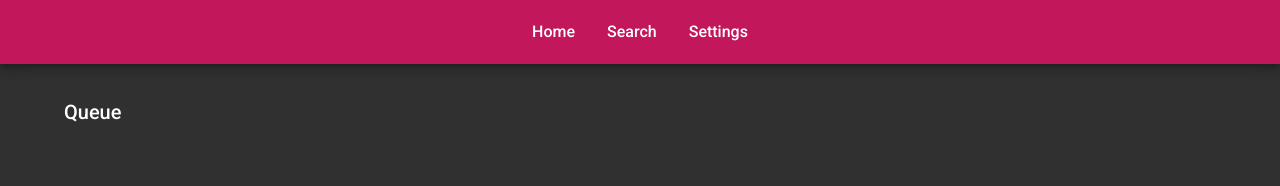
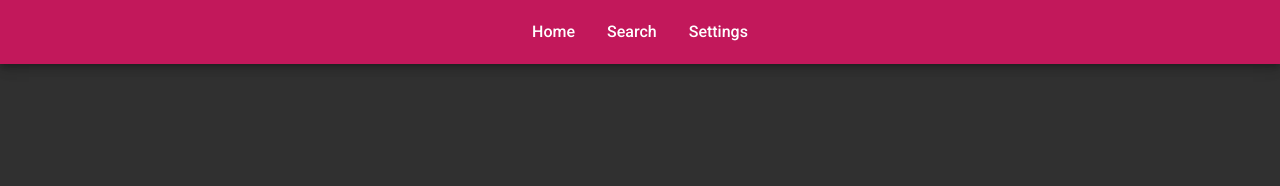
Before and after one commit to bryanpaik/anime-frontend, an Angular app: page /home in a window 1280 px wide. Shown: the top 186 px of the page. Built offline with nearby package versions, Linux system fonts and the light colour scheme.

Commit message:
fix-queuing

```diff
--- a/src/app/app-routing.module.ts
+++ b/src/app/app-routing.module.ts
@@ -10,6 +10,7 @@ import { VideoPlayerComponent } from './components/video-player/video-player.com
 import { WatchlistComponent } from './components/topbar/watchlist/watchlist.component';
 
 const routes: Routes = [
+  { path: '', redirectTo: "/home", pathMatch: 'full'},
   { path: 'watchlist', component: WatchlistComponent},
   { path: 'home', component: HomeComponent},
   { path: 'categories', component: CategoriesComponent},
--- a/src/app/components/topbar/home/home.component.html
+++ b/src/app/components/topbar/home/home.component.html
@@ -1,4 +1,6 @@
 <div class="page-padding">
-    <h2 style="margin: 0 0 0">Queue</h2>
-    <anime-card-list [results]="queue" [columns]="6"></anime-card-list>
+    <div *ngIf="queue.length">
+        <h2 style="margin: 0 0 0">Queue</h2>
+        <anime-card-list [results]="queue" [columns]="6"></anime-card-list>
+    </div>
 </div>
--- a/src/app/components/topbar/home/home.component.ts
+++ b/src/app/components/topbar/home/home.component.ts
@@ -1,4 +1,5 @@
 import { Component, OnInit } from '@angular/core';
+import { IAnimeListing } from 'src/app/utils/interfaces/animeListing';
 import { FileStorageService } from 'src/app/utils/services/file-storage.service';
 
 @Component({
@@ -7,7 +8,7 @@ import { FileStorageService } from 'src/app/utils/services/file-storage.service'
   styleUrls: ['./home.component.scss'],
 })
 export class HomeComponent implements OnInit {
-  queue: any;
+  queue: IAnimeListing[] = [];
   constructor(private fileStore: FileStorageService) {}
 
   ngOnInit(): void {
--- a/src/app/utils/services/file-storage.service.ts
+++ b/src/app/utils/services/file-storage.service.ts
@@ -42,7 +42,7 @@ export class FileStorageService {
       return this._ipc.invoke('loadData', FileConstants.QUEUE).then((data) => {
         const queue: IAnimeListing[] = data || [];
 
-        if (!data || data.some((item: IAnimeListing) => item.name !== listing.name)) {
+        if (!queue.length || data.some((item: IAnimeListing) => item.name !== listing.name)) {
           queue.push(listing);
         }
 
```
